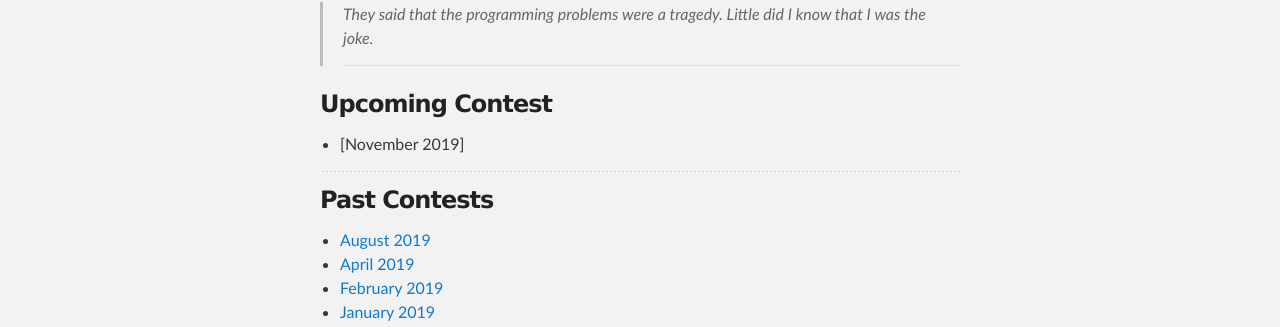
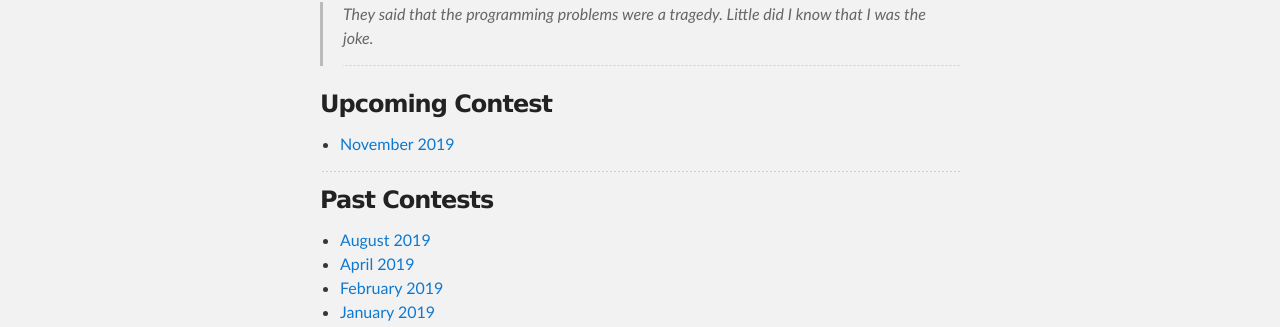
Before and after one commit to ieee-uvce-cs/ncode, a Jekyll site: the page built from index.md, in a window 1280 px wide. Shown: the part 294-621 px from the top of the page. Built offline with Jekyll 4.4.1, drawn with Linux system fonts in a browser that asks for light colours; part of the change alters nothing that is shown.

```diff
--- a/index.md
+++ b/index.md
@@ -6,7 +6,7 @@ layout: default
 * * *
 
 ### Upcoming Contest
-- [November 2019]
+- [November 2019](https://www.hackerrank.com/uvce-ncode-november-2019)
 
 * * *
 
```
